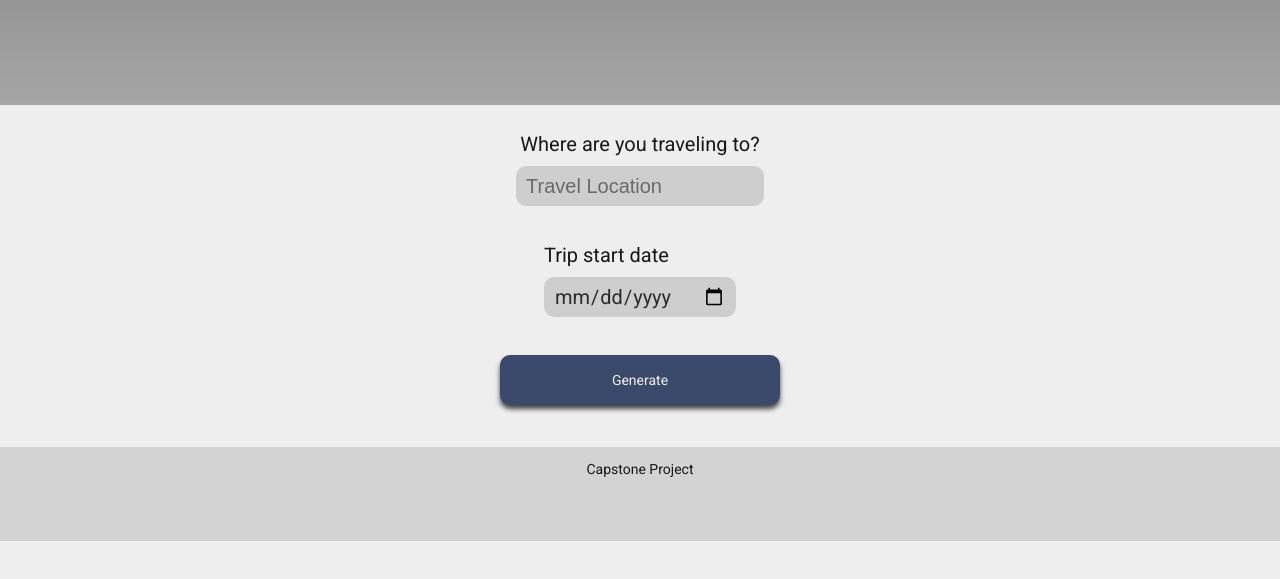
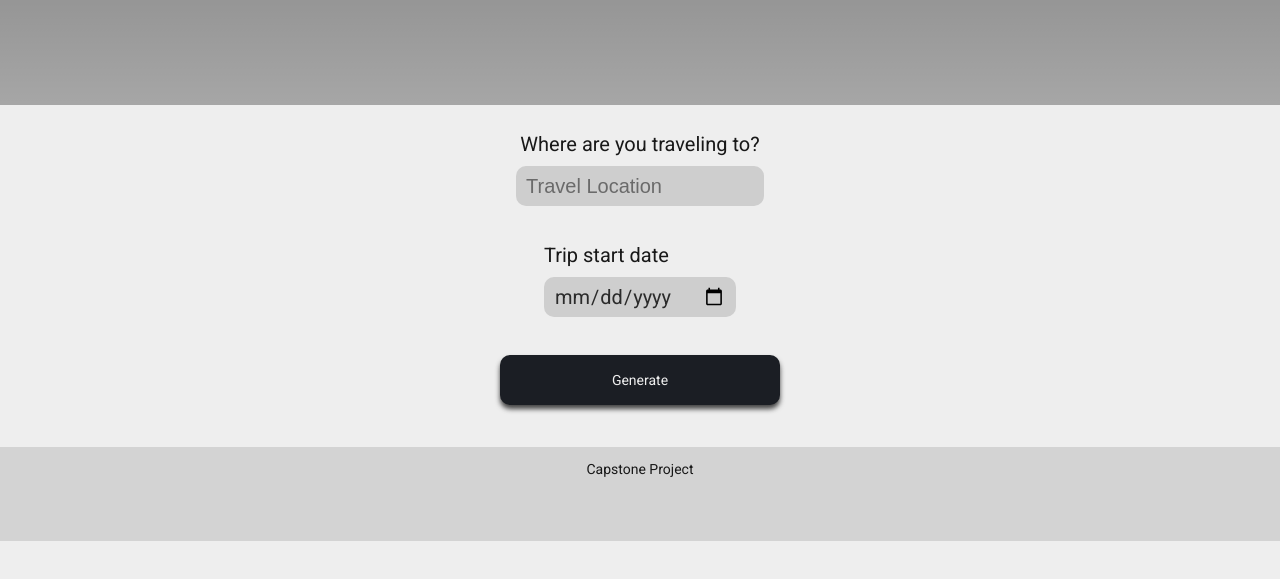
Before and after one commit to ryanfrayser/udc-capstone, a website built with webpack: page src/client/views/index.html in a window 1280 px wide. In both pictures the pointer is over the button "Generate". Shown: the part 195-774 px from the top of the page. Built offline with nearby package versions, Linux system fonts and the light colour scheme.

Commit message:
hover state to button.

```diff
--- a/src/client/styles/_inputs.scss
+++ b/src/client/styles/_inputs.scss
@@ -20,6 +20,10 @@
         width: 100%;
         border-radius: 10px;
         margin: 20px;
+
+        &:hover{
+            background-color: #1b1e24
+        }
     };
 
 
--- a/src/server/server.js
+++ b/src/server/server.js
@@ -85,7 +85,6 @@ console.log ('Request Made:::', location, date)
     console.log('Photo Recieved! URL:',locationPhoto)
 
   try {
-
     const clientData = {
       location: location,
       date: date,
```
